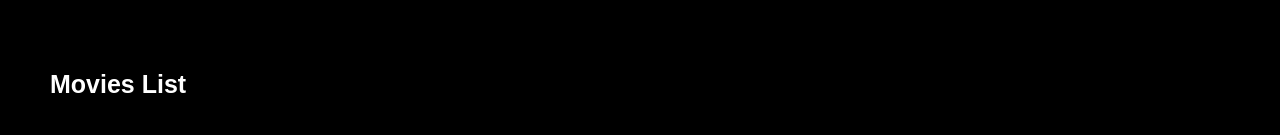
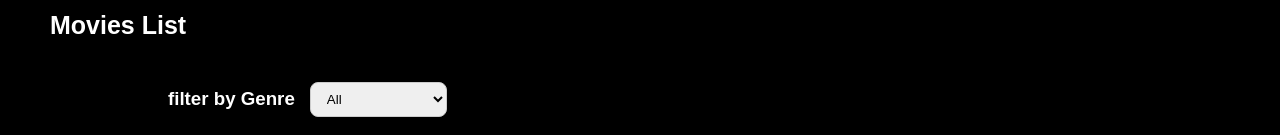
Before and after one commit to Aimade-20/FilmVault, a React (Vite) app: page / in a window 1280 px wide. Shown: the part 811-946 px from the top of the page. Built offline with nearby package versions, Linux system fonts and the light colour scheme.

Commit message:
filer the movies is done

```diff
--- a/src/App.css
+++ b/src/App.css
@@ -182,3 +182,25 @@
     border-right-color: var(--border);
   }
 }
+
+
+.filter-section h3 {
+  color: #fff;
+}
+.filter-section {
+  margin: 30px auto;
+  width: 80%;
+  display: flex;
+  align-items: center;
+  gap: 15px;
+}
+
+.filter-section h2 {
+  font-size: 18px;
+}
+
+.filter-section select {
+  padding: 8px 12px;
+  border-radius: 8px;
+  border: 1px solid #ccc;
+}
--- a/src/App.jsx
+++ b/src/App.jsx
@@ -1,22 +1,27 @@
-
 import './App.css'
+import { useState } from 'react';
+import { movies as fakeMovies } from "./data";
 import Navbar from './components/Navbar.jsx'
-import CardMovie from './components/MovieCard.jsx'
+import CardMovieAndFilter from './components/MovieCard.jsx'
 import Hero from './components/TopMovie.jsx';
-import {movies} from './data.js'
 
 function App() {
+  const [movies] = useState(fakeMovies)
+
   const topMovie = movies.reduce((best, current) =>
-    current.rating > best.rating ? current : best,
-  );
+    current.rating > best.rating ? current : best
+  )
+
   return (
     <>
-    <div id='landing' style={{ backgroundImage: `url(${topMovie.image})` }}>
+      <div id='landing' style={{ backgroundImage: `url(${topMovie.image})` }}>
         <Navbar />
-        <Hero movie={topMovie}/>
-    </div>
+        <Hero movie={topMovie} />
+      </div>
 
-        <CardMovie/>
+      <div className="movies-list">
+        <CardMovieAndFilter />
+      </div>
     </>
   )
 }
--- a/src/components/AddMovie.jsx
+++ b/src/components/AddMovie.jsx
@@ -1,12 +1,12 @@
-import '../index.css'
-import { useState } from 'react'
+// import '../index.css'
+// import { useState } from 'react'
 
- export default function AddMovie() {
+//  export default function AddMovie() {
 
-    const [showForm , setShowForm] = useState(false)
-    return(
-        <div className='formAddMovie'>
+//     const [showForm , setShowForm] = useState(false)
+//     return(
+//         <div className='formAddMovie'>
 
-        </div>
-    )
-}
+//         </div>
+//     )
+// }
--- /dev/null
+++ b/src/components/Filter-film.jsx
@@ -0,0 +1,18 @@
+function Filter({genres , selectedGenre , setSelectedGenre}) {
+    return(
+        <section className="filter-section">
+            <h3>filter by Genre</h3>
+            <select
+            value={selectedGenre}
+            onChange={(e) => setSelectedGenre(e.target.value)}
+            >
+                {genres.map((genre) =>(
+                    <option key={genre} value={genre}>
+                        {genre}
+                    </option>
+                ))}
+            </select>
+        </section>
+    )
+}
+export default Filter
--- a/src/components/MovieCard.jsx
+++ b/src/components/MovieCard.jsx
@@ -1,10 +1,12 @@
+import { useState } from 'react';
 import { movies } from '../data'
 import '../index.css'
+import Filter from './Filter-film';
 
-  function MovieCard({movie}) {
+function MovieCard({ movie }) {
   console.log(movie);
 
-    return(
+  return (
     <div className="movie-card">
       <img src={movie.image} alt={movie.title} />
       <div className="movie-info">
@@ -21,18 +23,32 @@ import '../index.css'
   )
 }
 
- function CardMovie (){
+function CardMovieAndFilter() {
   console.log(movies);
 
-  return(
+   const [selectedGenre, setSelectedGenre] = useState("All")
+
+  const genres = ["All", ...new Set(movies.map((movie) => movie.genre))]
+
+  const filteredMovies =
+    selectedGenre === "All"
+      ? movies
+      : movies.filter((movie) => movie.genre === selectedGenre)
+
+  return (
     <div className='cards-holder'>
-      <h2>Movies List</h2>
+      <h2 >Movies List</h2>
+      <Filter
+        genres={genres}
+        selectedGenre={selectedGenre}
+        setSelectedGenre={setSelectedGenre}
+      />
       <div className='movies-grid'>
-         {movies.map((movie) => (
-          <MovieCard key ={movie.id} movie ={movie} />
+         {filteredMovies.map((movie) => (
+          <MovieCard key={movie.id} movie={movie} />
         ))}
       </div>
     </div>
   )
 }
-export default CardMovie
+export default CardMovieAndFilter
--- a/src/components/Navbar.jsx
+++ b/src/components/Navbar.jsx
@@ -1,11 +1,11 @@
 import '../index.css'
-import AddMovie from './AddMovie'
+// import AddMovie from './AddMovie'
 
  export default function Navbar() {
     return(
   <nav className="navbar">
     <h1>FilmVault</h1>
-    <button className="add-btn" onClick={() => setShowForm(true)} >Add Movie</button>
+    <button className="add-btn" >Add Movie</button>
     {/* <AddMovie /> */}
   </nav>
     )
--- a/src/index.css
+++ b/src/index.css
@@ -64,7 +64,7 @@ body {
 
 .cards-holder {
     background-color: #000;
-    padding: 60px 50px;
+    padding: 1px 50px;
     margin-top: 0px;
 }
 .cards-holder h2 {
```
Also changed, not shown: src/data.js (indentation only). Lines whose indentation alone changed are shown as unchanged.
